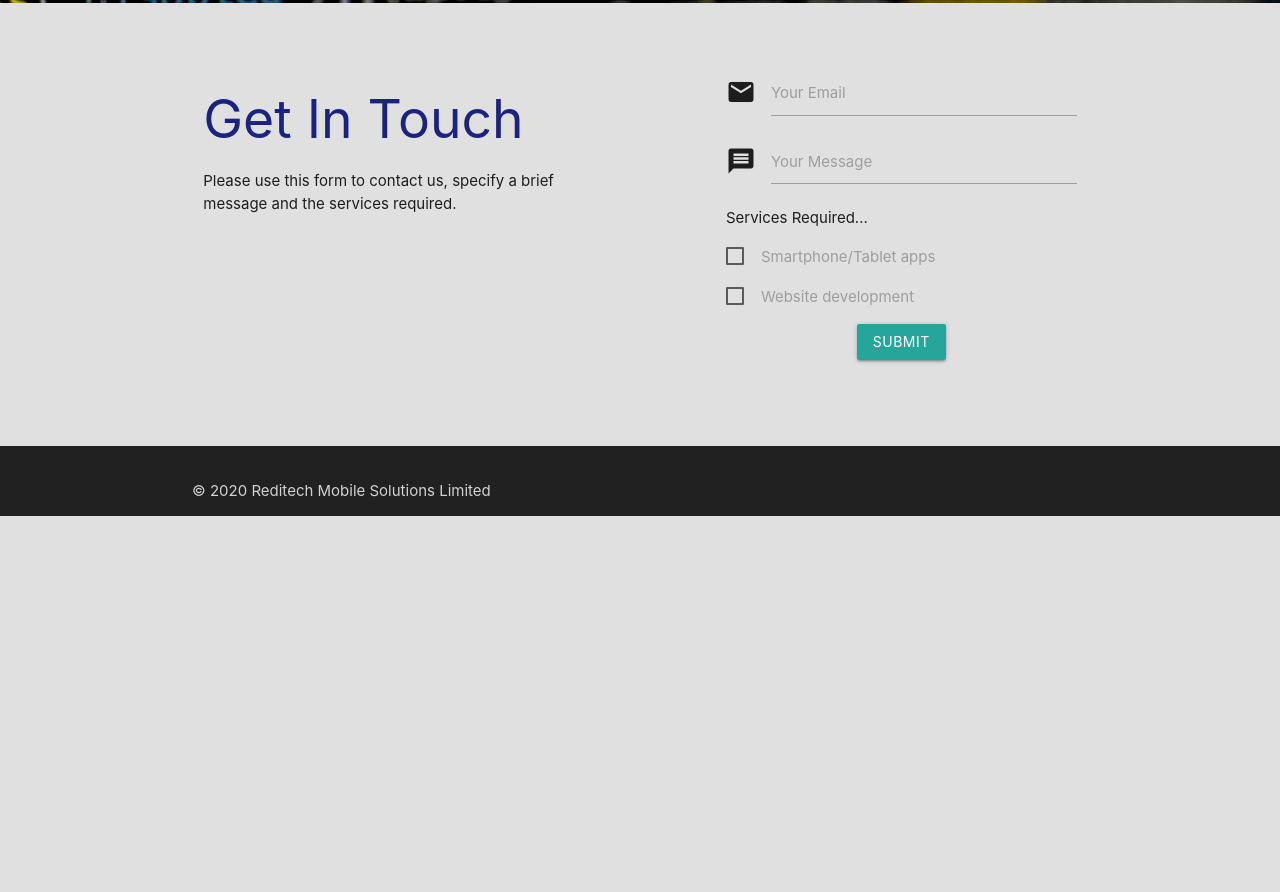
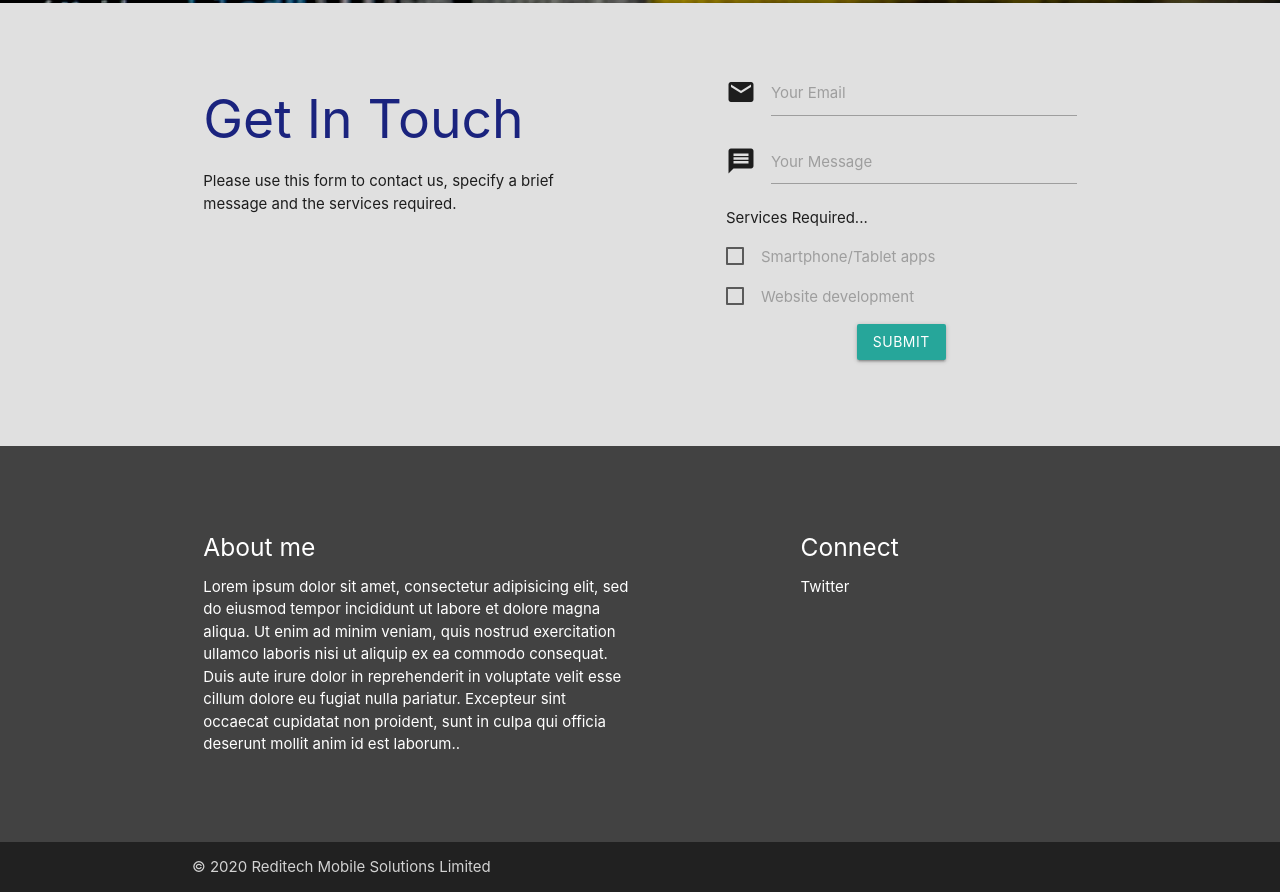
Before and after one commit to RediTech/New-Site, a plain HTML site: page index.html in a window 1280 px wide. Shown: the part 2659-3551 px from the top of the page. Before the commit the page ends 3175 px from the top, so only its background shows below. Drawn offline with nearby package versions, Linux system fonts and the light colour scheme.

Commit message:
Update index.html
added about back in

```diff
--- a/index.html
+++ b/index.html
@@ -194,8 +194,8 @@
   </section>
 
   <!-- footer -->
-  <footer class="page-footer grey darken-4">
-    <!-- <div class="section container scrollspy" id="about">
+  <footer class="page-footer grey darken-3">
+    <div class="section container scrollspy" id="about">
       <div class="row">
         <div class="col s12 l6">
           <h5>About me</h5>
@@ -208,7 +208,7 @@
           </ul>
         </div>
       </div>
-    </div> -->
+    </div>
     <div class="footer-copyright grey darken-4">
       <div class="container">&copy; <script>document.write(new Date().getFullYear())</script> Reditech Mobile Solutions Limited</div>
     </div>
```
